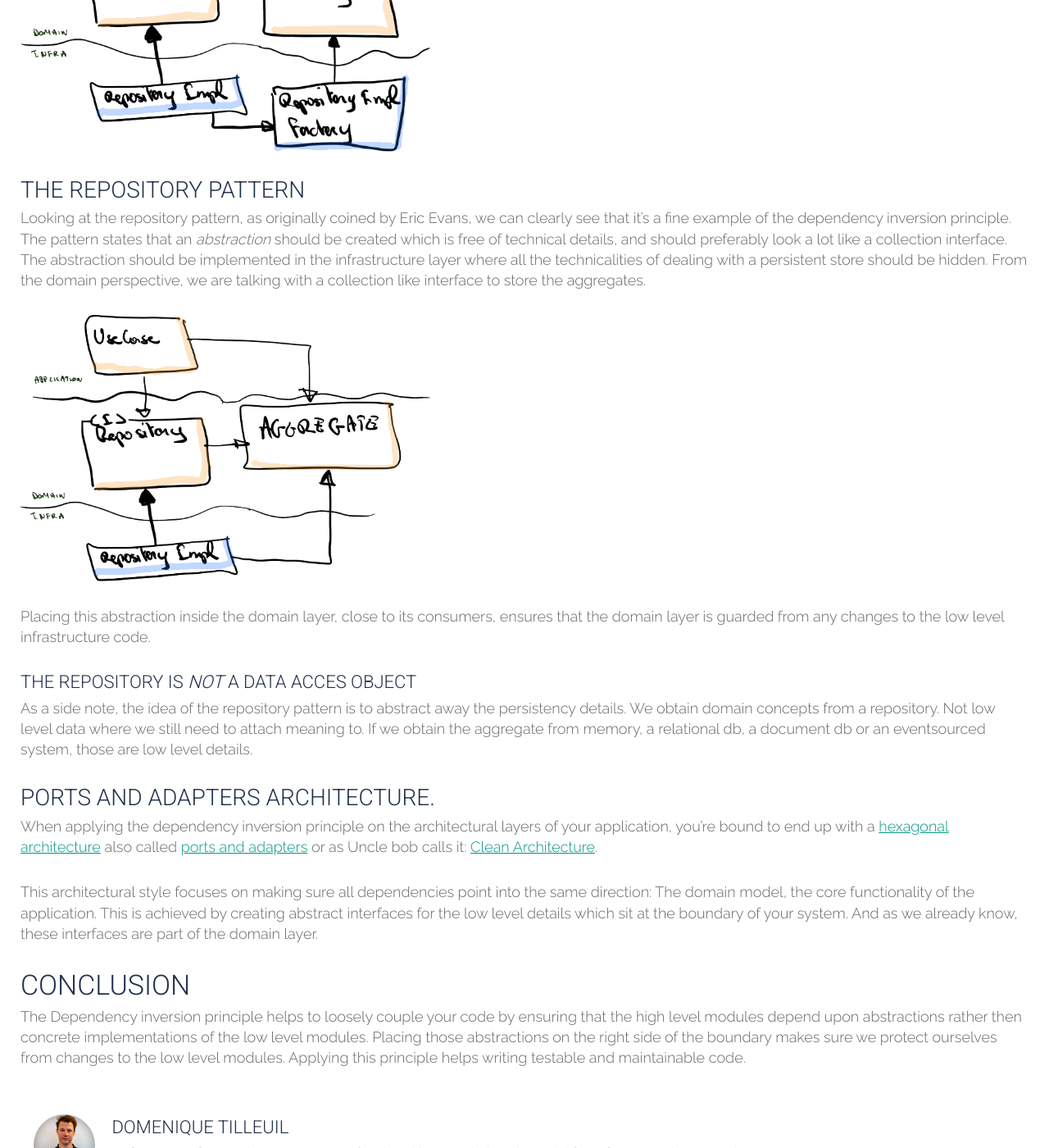
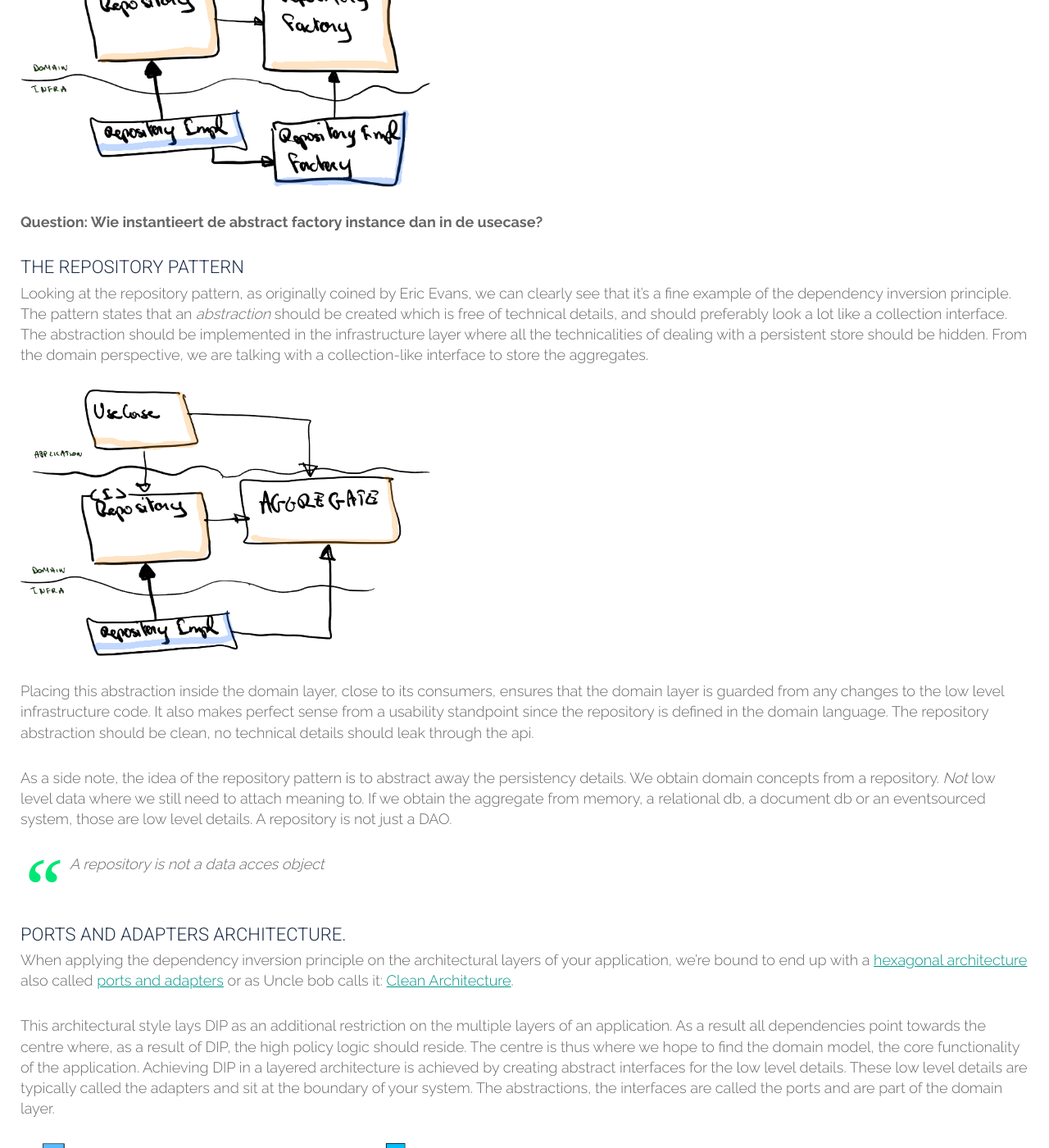
Before and after one commit to tripledio/tripledio.github.io, a Jekyll site: the page built from _posts/2019-05-07-dependency-inversion-principle.md, in a window 1280 px wide and 1400 px high, scrolled down 3161 px. Shown: the whole window at 82% size. Built offline with Jekyll 4.4.1, drawn with Linux system fonts in a browser that asks for light colours; some of the changed text lies outside the part shown.

Commit message:
review WIP

```diff
--- a/_posts/2019-05-07-dependency-inversion-principle.md
+++ b/_posts/2019-05-07-dependency-inversion-principle.md
@@ -45,30 +45,38 @@
 
 Dependency injection in itself is a form of the broader technique of inversion of control (IOC). IOC in itself *can* support DIP. But it is not because we use DI or IOC that we are necessarily applying DIP. No framework can help us determining what is high level and what is low level. Nor with defining the proper abstraction to separate the two.
 
-## DIP at work
+## The principle applied
 
-### How to obtain instances of a low level module
-Who instantiates an implementation if it’s located in an an other module? If we're using an IOC container, the IOC container could create the instance of the low level module and inject it where necessary. So **an IOC container makes it really easy to inject low level details into our high level modules**. But as we stated before, we still need to provide the proper abstractions ourselves.
+#### How to obtain instances of a low level module
+When trying to apply DIP inside our codebase, we can ask ourselves: "Who instantiates the low level implementation of the abstraction if it’s located in an an other module? If we're using an IOC container, the IOC container could create the instance of the low level module and inject it where necessary. So **an IOC container makes it really easy to inject low level details into our high level modules**. But we still need to provide the proper abstractions ourselves. And place them in their correct location. With the high level policy.
 
-However when we don't use an IOC container, we can use the **Abstract Factory pattern for injecting low level details into our high level modules**. When applied across layers, the abstract factory illustrates nicely how high level modules can obtain references to low level instances.
+So is an IOC container required when one wants to apply DIP? Of course not. There are many different ways to do this. A classic approach woud be the use of the **[Abstract Factory pattern](https://refactoring.guru/design-patterns/abstract-factory)** for injecting low level details into our high level modules. When applied across layers, the abstract factory illustrates nicely how high level modules can obtain references to low level instances.
 
 ![Introduce a factory](/img/posts/dip/withFactory.png){:width="500px"}
 
-### The repository pattern
-Looking at the repository pattern, as originally coined by Eric Evans, we can clearly see that it's a fine example of the dependency inversion principle. The pattern states that an *abstraction* should be created which is free of technical details, and should preferably look a lot like a collection interface. The abstraction should be implemented in the infrastructure layer where all the technicalities of dealing with a persistent store should be hidden. From the domain perspective, we are talking with a collection like interface to store the aggregates.
+**Question:  Wie instantieert de abstract factory instance dan in de usecase?**
+
+#### The repository pattern
+Looking at the repository pattern, as originally coined by Eric Evans, we can clearly see that it's a fine example of the dependency inversion principle. The pattern states that an *abstraction* should be created which is free of technical details, and should preferably look a lot like a collection interface. The abstraction should be implemented in the infrastructure layer where all the technicalities of dealing with a persistent store should be hidden. From the domain perspective, we are talking with a collection-like interface to store the aggregates.
 
 ![Move interface](/img/posts/dip/repoPattern.png){:width="500px"}
 
-Placing this abstraction inside the domain layer, close to its consumers, ensures that the domain layer is guarded from any changes to the low level infrastructure code.
+Placing this abstraction inside the domain layer, close to its consumers, ensures that the domain layer is guarded from any changes to the low level infrastructure code. It also makes perfect sense from a usability standpoint since the repository is defined in the domain language. The repository abstraction should be clean, no technical details should leak through the api.
 
-#### The repository is *not* a data acces object
+As a side note, the idea of the repository pattern is to abstract away the persistency details. We obtain domain concepts from a repository. *Not* low level data where we still need to attach meaning to. If we obtain the aggregate from memory, a relational db, a document db or an eventsourced system, those are low level details. A repository is not just a DAO.
 
-As a side note, the idea of the repository pattern is to abstract away the persistency details. We obtain domain concepts from a repository. Not low level data where we still need to attach meaning to. If we obtain the aggregate from memory, a relational db, a document db or an eventsourced system, those are low level details.
+ >A repository is *not* a data acces object
 
-### Ports and adapters architecture.
-When applying the dependency inversion principle on the architectural layers of your application, you're bound to end up with a [hexagonal architecture](http://wiki.c2.com/?HexagonalArchitecture) also called [ports and adapters](https://herbertograca.com/2017/09/14/ports-adapters-architecture/ ) or as Uncle bob calls it: [Clean Architecture](https://blog.cleancoder.com/uncle-bob/2012/08/13/the-clean-architecture.html).
+#### Ports and adapters architecture.
+When applying the dependency inversion principle on the architectural layers of your application, we're bound to end up with a [hexagonal architecture](http://wiki.c2.com/?HexagonalArchitecture) also called [ports and adapters](https://herbertograca.com/2017/09/14/ports-adapters-architecture/ ) or as Uncle bob calls it: [Clean Architecture](https://blog.cleancoder.com/uncle-bob/2012/08/13/the-clean-architecture.html).
 
-This architectural style focuses on making sure all dependencies point into the same direction: The domain model, the core functionality of the application. This is achieved by creating abstract interfaces for the low level details which sit at the boundary of your system. And as we already know, these interfaces are part of the domain layer.
+This architectural style lays DIP as an additional restriction on the multiple layers of an application. As a result all dependencies point towards the centre where, as a result of DIP, the high policy logic should reside. The centre is thus where we hope to find the domain model, the core functionality of the application. Achieving DIP in a layered architecture is achieved by creating abstract interfaces for the low level details. These low level details are typically called the adapters and sit at the boundary of your system. The abstractions, the interfaces are called the ports and are part of the domain layer.
+
+![Hexagonal Architecture example](/img/posts/dip/hexagonal-architecture.png){:width="500px"}
+
+#### DIP in Kubernetes TODO review
+
+In the Container Orchestrator Kubernetes we encounter [Ingress](https://kubernetes.io/docs/concepts/services-networking/ingress/) which is an API object that manages external access to the *services* in a cluster. So an Ingress is an abstraction that provices a functionality to services. In Kubernetes, (services)[https://kubernetes.io/docs/concepts/services-networking/service/] are an abstraction themselves that represents a logical set of pods. So on both sides of the spectrum we have abstractions communication with each other. These abstractions decouple the details of pods and external access. Allowing the high level policies from K8 to work without being hindered by the details.
 
 ## Conclusion
-The Dependency inversion principle helps to loosely couple your code by ensuring that the high level modules depend upon abstractions rather then concrete implementations of the low level modules. Placing those abstractions on the right side of the boundary makes sure we protect ourselves from changes to the low level modules. Applying this principle helps writing testable and maintainable code.
+The Dependency inversion principle is an important principle that helps us to decouple our code and protects us from a ripple effect from changes inside low level modules. By neatly separating different concerns and allowing the important concerns to take centre stage our software can easily be adapted and understood. But it enables the core of the software, the important stuff, to endure and survive the frequent changes in the more volatile lower level modules. It is however not an easy principle to apply. It requires thought and discipline to apply it correctly and consistently. But the benefits far outweight the effort required.
```
Also changed, not shown: img/posts/dip/hexagonal-architecture.png (added).
